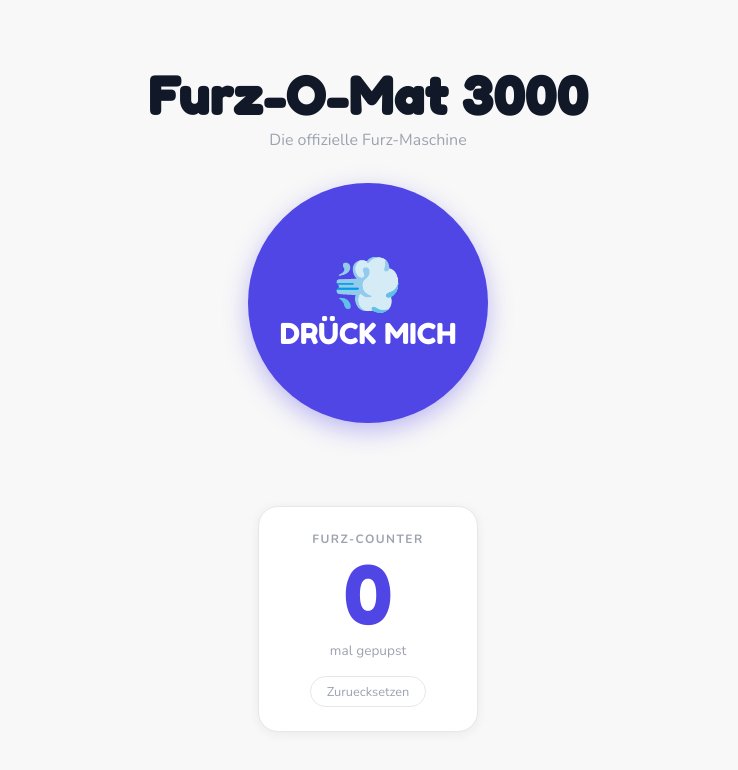
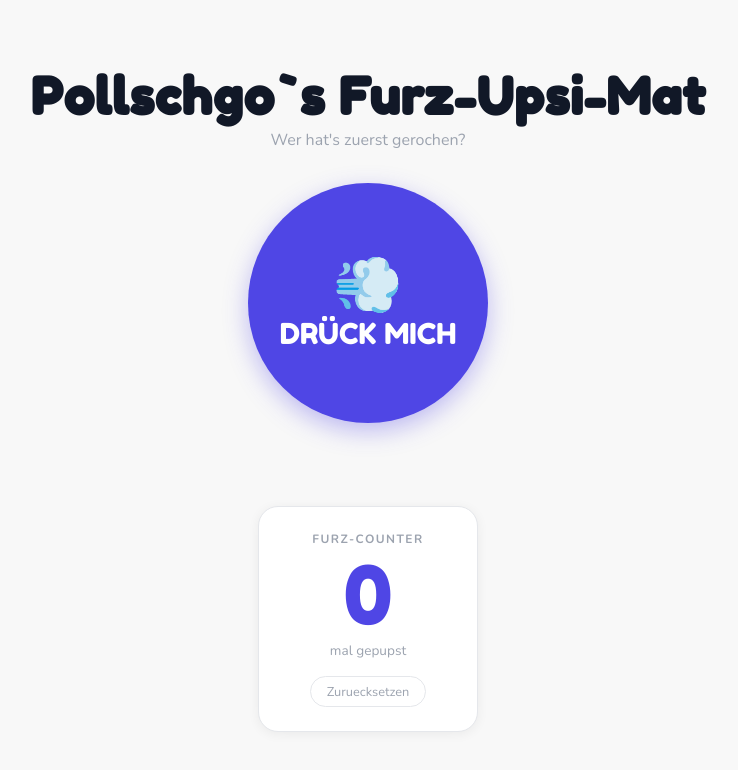
Before and after one commit to kronoder/roadtrip_count, a plain HTML site: page Fart/Furz/Furz.html in a window 1280 px wide. Shown: the whole page, without its empty margins (272-1010 px from the left). Drawn offline with nearby package versions, Linux system fonts and the light colour scheme.

Commit message:
Ändere Titel und Untertitel in Furz.html; aktualisiere Furz-Nachrichten

```diff
--- a/Fart/Furz/Furz.html
+++ b/Fart/Furz/Furz.html
@@ -159,8 +159,8 @@
   <audio id="fart-audio" src="fart.mp3" preload="auto"></audio>
   <div class="particles-container" id="particles"></div>
   <div>
-    <h1>Furz-O-Mat 3000</h1>
-    <p class="subtitle">Die offizielle Furz-Maschine</p>
+    <h1>Pollschgo`s Furz-Upsi-Mat</h1>
+    <p class="subtitle">Wer hat's zuerst gerochen?</p>
   </div>
   <div class="btn-wrap">
     <button id="fart-btn" aria-label="Furz-Button druecken">
@@ -183,7 +183,7 @@
     var resetBtn = document.getElementById('reset-btn');
     var particlesEl = document.getElementById('particles');
     var fartAudio = document.getElementById('fart-audio');
-    var messages = ['Prrrrrt!','Braaap!','Pffft!','Tooooot!','Pffffffft!','Klassiker!','Oops...','Silent but deadly!','Riecht nach Rosen!','Wer war das?!','MEGA-Furz!'];
+    var messages = ['Prrrrrt!','Braaap!','Pffft!','Fenster öffnen!','Pffffffft!','Klassiker!','Oops...','Silent but deadly!','Riecht nach Rosen!','Wer war das?!', 'Soni???', 'Maik???', 'Nait???', 'Flo???',];
     var emojis = ['💨','🌬️','😅','🤭','😂','💥','🎉'];
     display.textContent = count;
 
```
